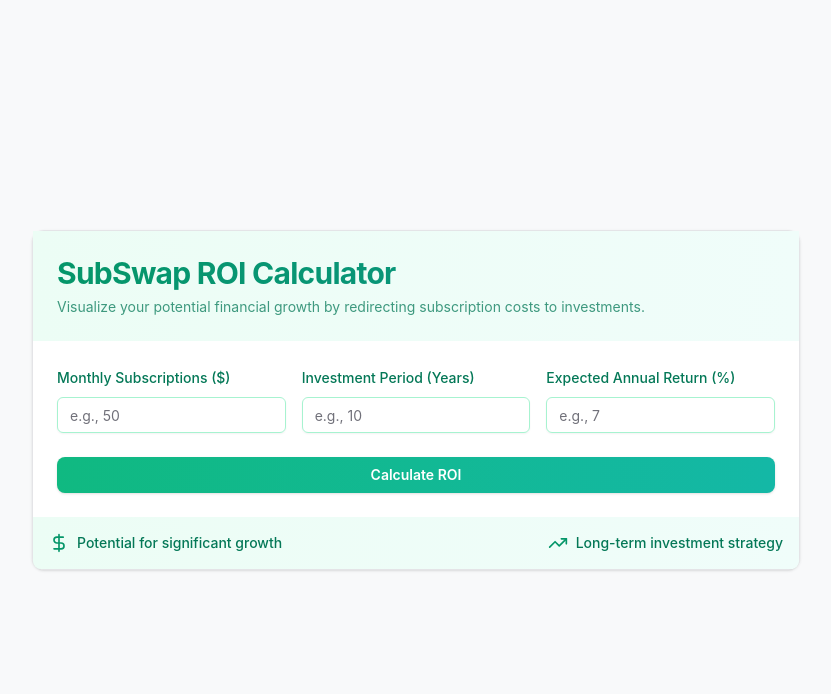
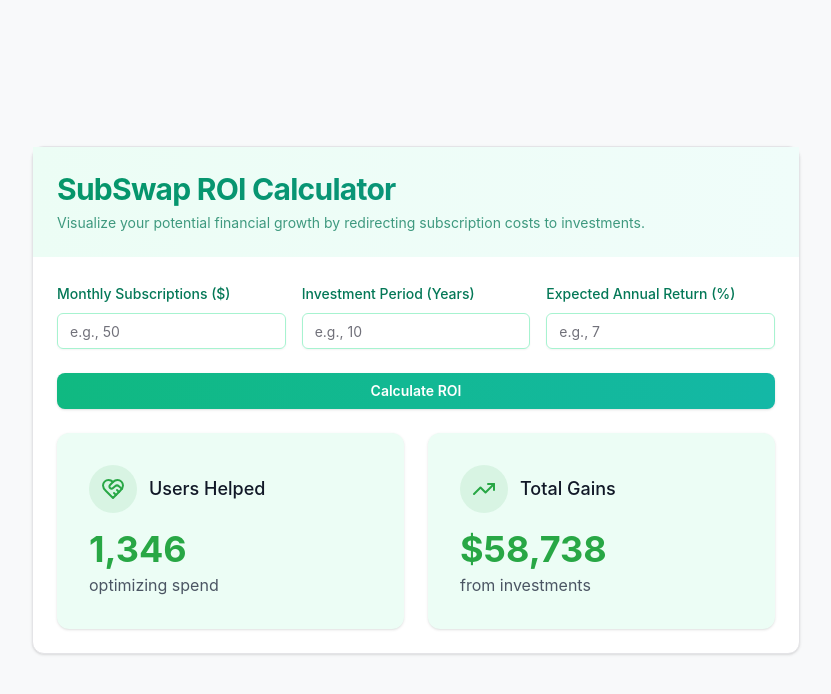
Before and after one commit to adamaboelmatty/subswaproi, a Next.js app: page / in a window 1280 px wide. Shown: the top 694 px of the page, without its empty margins (224-1055 px from the left). Built offline with nearby package versions, Linux system fonts and the light colour scheme.

Commit message:
“Updated”

```diff
--- a/src/app/(components)/affiliate-links.tsx
+++ b/src/app/(components)/affiliate-links.tsx
@@ -3,10 +3,9 @@
 import React, { useState } from "react";
 import { Card, CardContent, CardHeader, CardTitle } from "@/components/ui/card";
 import { Button } from "@/components/ui/button";
-import { ExternalLink, Wallet, TrendingUp, CircleDollarSign, ChevronDown, ChevronUp } from "lucide-react";
+import { ExternalLink, Wallet, TrendingUp, CircleDollarSign, ChevronDown, ChevronUp, Quote } from "lucide-react";
 
 function AffiliateLinks() {
-  // Track open/closed state for each category
   const [openCategories, setOpenCategories] = useState<Record<number, boolean>>({});
 
   const toggleCategory = (index: number) => {
@@ -14,6 +13,28 @@ function AffiliateLinks() {
       ...prev,
       [index]: !prev[index]
     }));
+  };
+
+  // Company logos as SVG components
+  const CompanyLogos = {
+    SoFi: () => (
+      <svg className="w-8 h-8" viewBox="0 0 40 40" fill="none">
+        <path d="M7 20.2c0-7.3 5.9-13.2 13.2-13.2 7.3 0 13.2 5.9 13.2 13.2 0 7.3-5.9 13.2-13.2 13.2C12.9 33.4 7 27.5 7 20.2z" fill="#054742"/>
+        <path d="M16.5 16.7v7h2.8v-7h-2.8zm4.2 0v7h2.8v-7h-2.8zm-8.4 0v7h2.8v-7h-2.8z" fill="white"/>
+      </svg>
+    ),
+    Chime: () => (
+      <svg className="w-8 h-8" viewBox="0 0 40 40" fill="none">
+        <rect width="40" height="40" rx="20" fill="#00C1B3"/>
+        <path d="M12 20.5l6 6 10-12" stroke="white" strokeWidth="3" strokeLinecap="round" strokeLinejoin="round"/>
+      </svg>
+    ),
+    CreditKarma: () => (
+      <svg className="w-8 h-8" viewBox="0 0 40 40" fill="none">
+        <rect width="40" height="40" rx="20" fill="#FF4B2B"/>
+        <path d="M20 12v16M12 20h16" stroke="white" strokeWidth="3" strokeLinecap="round"/>
+      </svg>
+    )
   };
 
   const categories = [
@@ -24,32 +45,17 @@ function AffiliateLinks() {
         {
           name: "SoFi",
           description: "All-in-one platform for checking & savings accounts",
-          url: "https://www.sofi.com/invite/money?gcp=9c4ddc1e-fb3d-4898-bba7-b4b75dff80dd&isAliasGcp=false"
+          url: "https://www.sofi.com/invite/money?gcp=9c4ddc1e-fb3d-4898-bba7-b4b75dff80dd&isAliasGcp=false",
+          logo: <CompanyLogos.SoFi />
         },
         {
           name: "Chime",
           description: "Smart international money transfers",
-          url: "https://chime.com/r/adamaboelmatty"
-        },
-        {
-          name: "Rocket Money",
-          description: "Take control of your subscriptions and save more",
-          url: "https://rocketmoney.com"
+          url: "https://chime.com/r/adamaboelmatty",
+          logo: <CompanyLogos.Chime />
         },
       ],
       icon: <Wallet className="w-5 h-5" />
-    },
-    {
-      title: "Start Investing",
-      description: "Begin your wealth-building journey with trusted investment platforms",
-      links: [
-        {
-          name: "Acorns",
-          description: "Invest spare change automatically",
-          url: "https://www.acorns.com/learn/acorns/acorns-referrals/"
-        }
-      ],
-      icon: <TrendingUp className="w-5 h-5" />
     },
     {
       title: "Track Your Progress",
@@ -58,7 +64,8 @@ function AffiliateLinks() {
         {
           name: "Credit Karma",
           description: "Free credit monitoring & recommendations",
-          url: "https://app.impact.com/campaign-promo-signup/Credit-Karma-New-Members.brand"
+          url: "https://app.impact.com/campaign-promo-signup/Credit-Karma-New-Members.brand",
+          logo: <CompanyLogos.CreditKarma />
         },
       ],
       icon: <CircleDollarSign className="w-5 h-5" />
@@ -112,9 +119,12 @@ function AffiliateLinks() {
                       className="border border-gray-200 hover:border-[#28a745] transition-colors duration-200"
                     >
                       <CardHeader>
-                        <CardTitle className="text-[#007bff] text-lg">
-                          {link.name}
-                        </CardTitle>
+                        <div className="flex items-center gap-4">
+                          {link.logo}
+                          <CardTitle className="text-[#007bff] text-lg">
+                            {link.name}
+                          </CardTitle>
+                        </div>
                       </CardHeader>
                       <CardContent>
                         <p className="text-sm mb-4 text-gray-600">
--- a/src/app/blog/blogpost.tsx
+++ b/src/app/blog/blogpost.tsx
@@ -1,19 +1,24 @@
 'use client';
 
-import React from "react";
+import React, { useEffect, useState } from "react";
 import { Button } from "@/components/ui/button";
-import { Calculator, Clock, Twitter, Facebook, } from "lucide-react";
+import { Calculator, Clock, Twitter, Facebook } from "lucide-react";
 import Link from "next/link";
+import Image from 'next/image';
 
-const READING_TIME_WPM = 200; // Average reading speed in words per minute
+const READING_TIME_WPM = 200;
 
 const BlogPost = () => {
-  // Calculate reading time
-  const content = document.getElementById('article-content')?.textContent;
-  const wordCount = content?.split(/\s+/).length || 0;
-  const readingTime = Math.ceil(wordCount / READING_TIME_WPM);
+  const [readingTime, setReadingTime] = useState(0);
 
-  // Social sharing functions
+  useEffect(() => {
+    // Move DOM manipulation to useEffect
+    const content = document.getElementById('article-content')?.textContent;
+    const wordCount = content?.split(/\s+/).length || 0;
+    setReadingTime(Math.ceil(wordCount / READING_TIME_WPM));
+  }, []);
+
+  // Social sharing functions stay the same
   const shareUrl = "https://subswaproi.com/blog";
   const shareTitle = "6 Financial Tools to Transform Your Spending into Wealth with SubSwapROI";
 
@@ -23,10 +28,6 @@ const BlogPost = () => {
 
   const shareOnFacebook = () => {
     window.open(`https://www.facebook.com/sharer/sharer.php?u=${encodeURIComponent(shareUrl)}`, '_blank');
-  };
-
-  const shareOnLinkedIn = () => {
-    window.open(`https://www.linkedin.com/shareArticle?mini=true&url=${encodeURIComponent(shareUrl)}&title=${encodeURIComponent(shareTitle)}`, '_blank');
   };
 
   return (
--- a/src/app/page.tsx
+++ b/src/app/page.tsx
@@ -1,6 +1,6 @@
 'use client';
 
-import React, { useState, KeyboardEvent, ChangeEvent } from "react";
+import React, { useState, KeyboardEvent, ChangeEvent, useEffect } from "react"; // Added useEffect
 import {
   Card,
   CardContent,
@@ -15,6 +15,7 @@ import { Label } from "@/components/ui/label";
 import {
   DollarSign,
   TrendingUp,
+  HeartHandshake,
 } from "lucide-react";
 import ResultsDisplay from "./(components)/results-display";
 import AffiliateLinks from "./(components)/affiliate-links";
@@ -32,6 +33,39 @@ function SubSwapROICalculator() {
   const [annualReturn, setAnnualReturn] = useState<string>("");
   const [chartData, setChartData] = useState<ChartDataPoint[]>([]);
   const [showResults, setShowResults] = useState<boolean>(false);
+  const [userCount, setUserCount] = useState<number>(1345);
+  const [totalGains, setTotalGains] = useState<number>(57531);
+
+  useEffect(() => {
+    // Average monthly subscription savings per user
+    const avgMonthlySubscription = 50;
+    // Average annual return percentage
+    const avgAnnualReturn = 0.07;
+    // Average investment period in years
+    const avgInvestmentYears = 5;
+
+    const calculateProjectedGains = () => {
+      // Calculate total investment for one user over the average period
+      const monthlyInvestment = avgMonthlySubscription;
+      const totalInvestment = monthlyInvestment * 12 * avgInvestmentYears;
+
+      // Calculate projected gains using compound interest
+      const projectedValue = totalInvestment * Math.pow(1 + avgAnnualReturn, avgInvestmentYears);
+      const gains = Math.floor(projectedValue - totalInvestment);
+
+      return gains;
+    };
+
+    const interval = setInterval(() => {
+      // Update user count
+      setUserCount(prev => prev + 1);
+
+      // Update total gains with the new user's projected gains
+      setTotalGains(prev => prev + calculateProjectedGains());
+    }, 5000); // Every 5 seconds add a new user and their projected gains
+
+    return () => clearInterval(interval);
+  }, []);
 
   const calculateROI = () => {
     const monthlyInvestment = parseFloat(monthlySubscriptions);
@@ -149,20 +183,45 @@ function SubSwapROICalculator() {
           </>
         )}
       </CardContent>
-      <CardFooter className="flex justify-between items-center bg-gradient-to-r from-emerald-50 to-teal-50 p-4 rounded-b-lg">
-        <div className="flex items-center group transition-all duration-200 hover:scale-105">
-          <DollarSign className="w-5 h-5 mr-2 text-emerald-600 group-hover:text-teal-600 transition-colors duration-200" />
-          <span className="text-sm font-medium text-emerald-700 group-hover:text-teal-700 transition-colors duration-200">
-            Potential for significant growth
-          </span>
-        </div>
-        <div className="flex items-center group transition-all duration-200 hover:scale-105">
-          <TrendingUp className="w-5 h-5 mr-2 text-emerald-600 group-hover:text-teal-600 transition-colors duration-200" />
-          <span className="text-sm font-medium text-emerald-700 group-hover:text-teal-700 transition-colors duration-200">
-            Long-term investment strategy
-          </span>
-        </div>
-      </CardFooter>
+      <div className="grid md:grid-cols-2 gap-6 px-6 mb-6">
+        <Card className="bg-emerald-50 border-none hover:shadow-md transition-shadow duration-200">
+          <div className="p-8">
+            <div className="flex flex-col">
+              <div className="flex items-center gap-3 mb-4">
+                <div className="p-3 bg-[#28a745] bg-opacity-10 rounded-full">
+                  <HeartHandshake className="w-6 h-6 text-[#28a745]" />
+                </div>
+                <h3 className="text-lg font-medium text-gray-900">Users Helped</h3>
+              </div>
+              <div className="flex flex-col gap-1">
+                <span className="text-4xl font-bold text-[#28a745]">
+                  {Math.floor(userCount).toLocaleString()}
+                </span>
+                <span className="text-gray-600">optimizing spend</span>
+              </div>
+            </div>
+          </div>
+        </Card>
+
+        <Card className="bg-emerald-50 border-none hover:shadow-md transition-shadow duration-200">
+          <div className="p-8">
+            <div className="flex flex-col">
+              <div className="flex items-center gap-3 mb-4">
+                <div className="p-3 bg-[#28a745] bg-opacity-10 rounded-full">
+                  <TrendingUp className="w-6 h-6 text-[#28a745]" />
+                </div>
+                <h3 className="text-lg font-medium text-gray-900">Total Gains</h3>
+              </div>
+              <div className="flex flex-col gap-1">
+                <span className="text-4xl font-bold text-[#28a745]">
+                  ${Math.floor(totalGains).toLocaleString()}
+                </span>
+                <span className="text-gray-600">from investments</span>
+              </div>
+            </div>
+          </div>
+        </Card>
+      </div>
     </Card>
   );
 }
```
Also changed, not shown: 1 other file (tests, documents, lock files or other folders).
